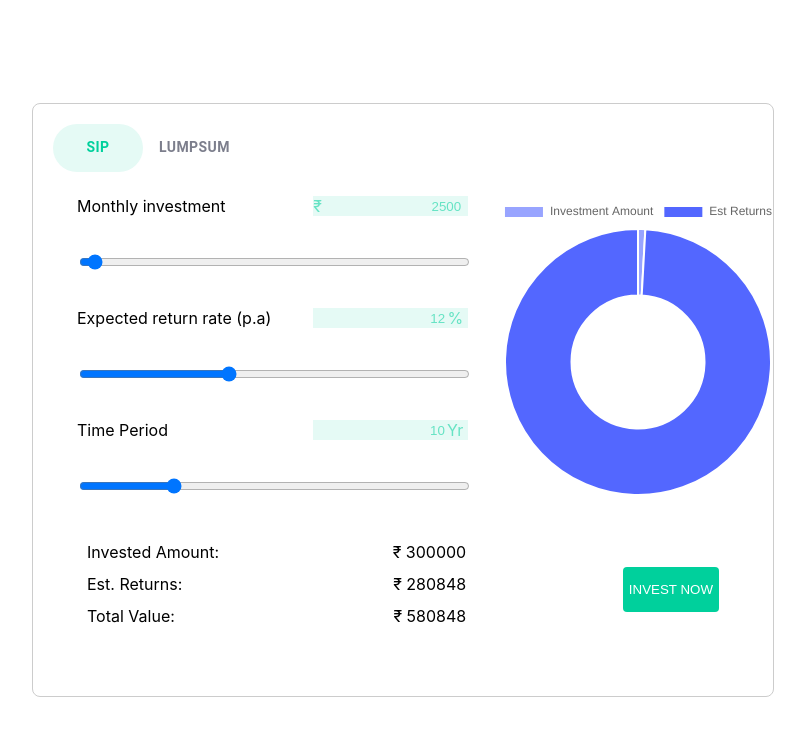
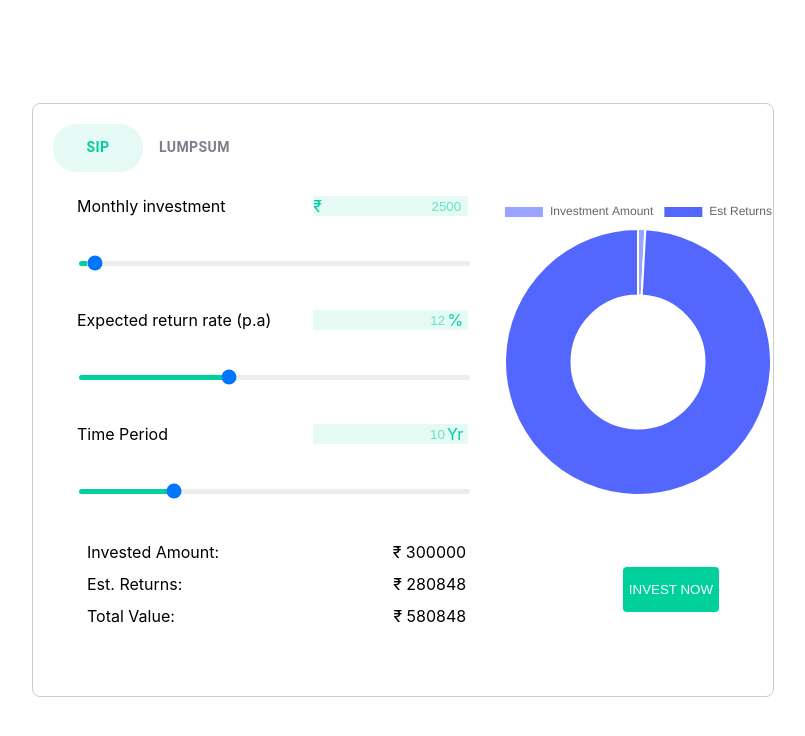
Before and after one commit to j4sumit/sipcalculator, a React (Create React App) app: page / in a window 1280 px wide. Shown: the top 736 px of the page, without its empty margins (237-1042 px from the left). Built offline with nearby package versions, Linux system fonts and the light colour scheme.

Commit message:
range color has been change

```diff
--- a/src/Component/LumpSum.js
+++ b/src/Component/LumpSum.js
@@ -96,7 +96,7 @@ const LumpSum = () => {
                 justifyContent: "space-between",
                 width: "150px",
                 backgroundColor: "#e5faf5",
-                color: "#66e3c4",
+                color: "#00d09c",
                 textAlign: "right",
                 paddingRight: "5px",
                 border: "none",
@@ -123,6 +123,14 @@ const LumpSum = () => {
             max="100000"
             value={investment}
             onChange={rangehandleInvestmentChange}
+           style={{
+              background: `linear-gradient(to right, #00d09c 0%, #00d09c ${((investment - 500) / (100000 - 500)) * 100}%, #ecedef ${((investment - 500) / (100000 - 500)) * 100}%, #ecedef 100%)`,
+              appearance: "none",
+              height: "5px",
+              outline: "none",
+              borderRadius: "5px",
+              cursor: "pointer",
+            }}
           />
           <div style={{ display: "flex", alignItems: "center", justifyContent:"space-between" }}>
             <label style={{ marginRight: "10px", textAlign: "left" }}>
@@ -134,7 +142,7 @@ const LumpSum = () => {
                 justifyContent: "space-between",
                 width: "150px",
                 backgroundColor: "#e5faf5",
-                color: "#66e3c4",
+                color: "#00d09c",
                 textAlign: "right",
                 paddingRight: "5px",
                 border: "none",
@@ -161,6 +169,15 @@ const LumpSum = () => {
             max="30"
             value={returnRate}
             onChange={rangehandleReturnRateChange}
+            style={{
+              background: `linear-gradient(to right, #00d09c 0%, #00d09c ${((returnRate - 1) / (30 - 1)) * 100}%, #ecedef ${((returnRate - 1) / (30 - 1)) * 100}%, #ecedef 100%)`,
+              appearance: "none",
+              height: "5px",
+              outline: "none",
+              borderRadius: "5px",
+              cursor: "pointer",
+            }}
+
           />
           <div style={{ display: "flex", alignItems: "center", justifyContent:"space-between"  }}>
             <label style={{ marginRight: "10px", textAlign: "left" }}>
@@ -172,7 +189,7 @@ const LumpSum = () => {
                 justifyContent: "space-between",
                 width: "150px",
                 backgroundColor: "#e5faf5",
-                color: "#66e3c4",
+                color: "#00d09c",
                 textAlign: "right",
                 paddingRight: "5px",
                 border: "none",
@@ -199,6 +216,16 @@ const LumpSum = () => {
             max="40"
             value={timePeriod}
             onChange={rangehandleTimePeriodChange}
+            style={{
+              background: `linear-gradient(to right, #00d09c 0%, #00d09c ${((timePeriod - 1) / (40 - 1)) * 100}%, #ecedef ${((timePeriod -1) / (40 - 1)) * 100}%, #ecedef 100%)`,
+              appearance: "none",
+              height: "5px",
+              outline: "none",
+              borderRadius: "5px",
+              cursor: "pointer",
+            }}
+
+
           />
         </div>
         <div style={{ flex: "0 0 40%" }}>
--- a/src/Component/Sip.js
+++ b/src/Component/Sip.js
@@ -96,7 +96,7 @@ const Sip = () => {
                 justifyContent: "space-between",
                 width: "150px",
                 backgroundColor: "#e5faf5",
-                color: "#66e3c4",
+                color: "#00d09c",
                 textAlign: "right",
                 paddingRight: "5px",
                 border: "none",
@@ -123,6 +123,14 @@ const Sip = () => {
             max="100000"
             value={investment}
             onChange={rangehandleInvestmentChange}
+           style={{
+              background: `linear-gradient(to right, #00d09c 0%, #00d09c ${((investment - 500) / (100000 - 500)) * 100}%, #ecedef ${((investment - 500) / (100000 - 500)) * 100}%, #ecedef 100%)`,
+              appearance: "none",
+              height: "5px",
+              outline: "none",
+              borderRadius: "5px",
+              cursor: "pointer",
+            }}
           />
           <div style={{ display: "flex", alignItems: "center", justifyContent:"space-between" }}>
             <label style={{ marginRight: "10px", textAlign: "left" }}>
@@ -134,7 +142,7 @@ const Sip = () => {
                 justifyContent: "space-between",
                 width: "150px",
                 backgroundColor: "#e5faf5",
-                color: "#66e3c4",
+                color: "#00d09c",
                 textAlign: "right",
                 paddingRight: "5px",
                 border: "none",
@@ -161,6 +169,15 @@ const Sip = () => {
             max="30"
             value={returnRate}
             onChange={rangehandleReturnRateChange}
+            style={{
+              background: `linear-gradient(to right, #00d09c 0%, #00d09c ${((returnRate - 1) / (30 - 1)) * 100}%, #ecedef ${((returnRate - 1) / (30 - 1)) * 100}%, #ecedef 100%)`,
+              appearance: "none",
+              height: "5px",
+              outline: "none",
+              borderRadius: "5px",
+              cursor: "pointer",
+            }}
+
           />
           <div style={{ display: "flex", alignItems: "center", justifyContent:"space-between"  }}>
             <label style={{ marginRight: "10px", textAlign: "left" }}>
@@ -172,7 +189,7 @@ const Sip = () => {
                 justifyContent: "space-between",
                 width: "150px",
                 backgroundColor: "#e5faf5",
-                color: "#66e3c4",
+                color: "#00d09c",
                 textAlign: "right",
                 paddingRight: "5px",
                 border: "none",
@@ -199,6 +216,16 @@ const Sip = () => {
             max="40"
             value={timePeriod}
             onChange={rangehandleTimePeriodChange}
+            style={{
+              background: `linear-gradient(to right, #00d09c 0%, #00d09c ${((timePeriod - 1) / (40 - 1)) * 100}%, #ecedef ${((timePeriod -1) / (40 - 1)) * 100}%, #ecedef 100%)`,
+              appearance: "none",
+              height: "5px",
+              outline: "none",
+              borderRadius: "5px",
+              cursor: "pointer",
+            }}
+
+
           />
         </div>
         <div style={{ flex: "0 0 40%" }}>
```
